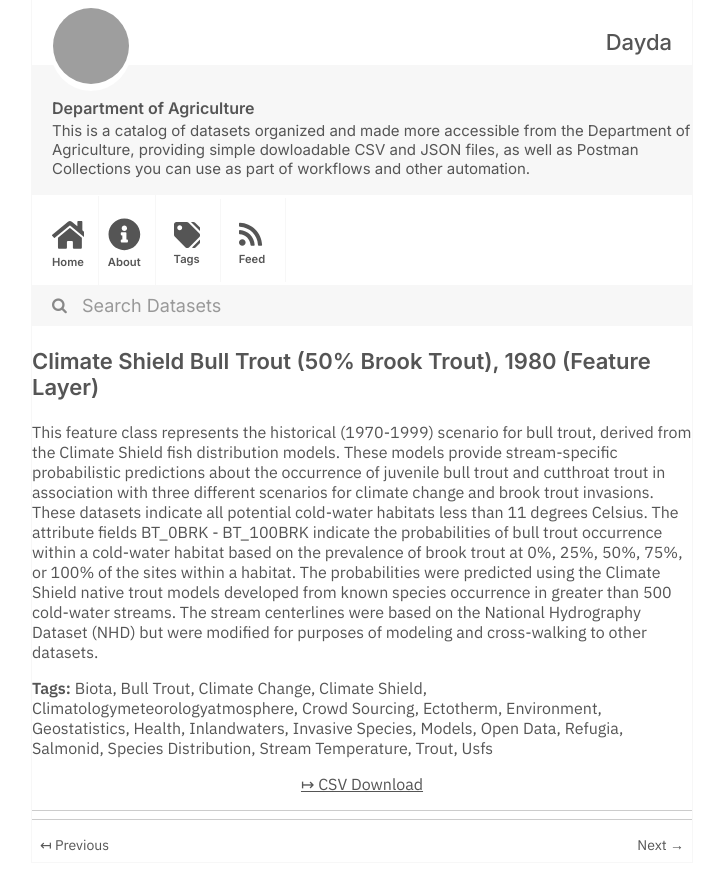
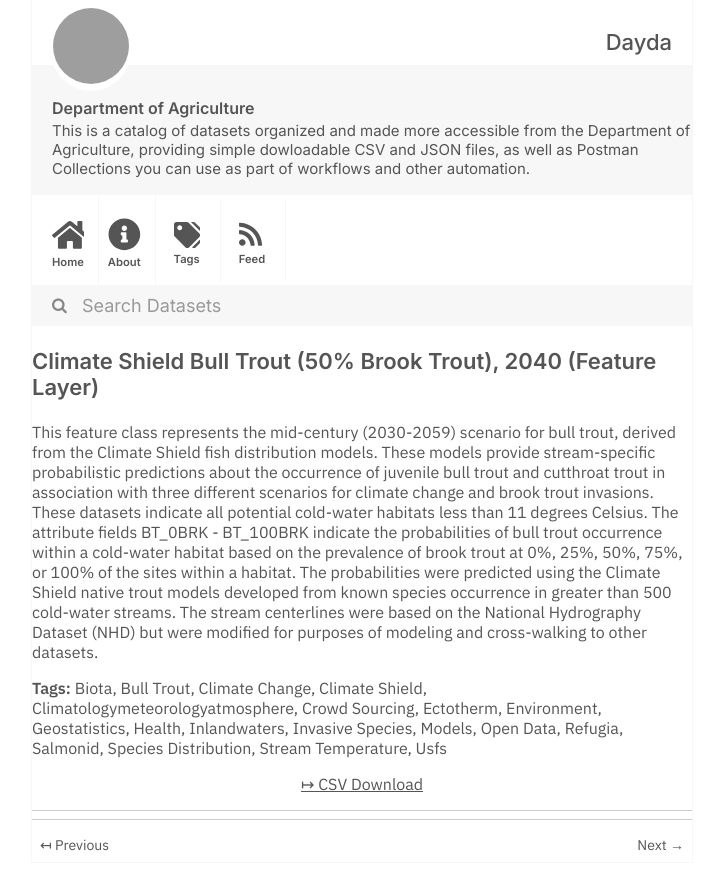
Before and after one commit to dayda-entities/department-of-agriculture, a Jekyll site: the page built from _posts/2020-12-03-climate-shield-bull-trout-50-b.md, in a window 1280 px wide, cut to the strip 0-890 px from the top of the page. Shown: the whole strip, without its empty margins (278-1001 px from the left). Built offline with Jekyll 4.4.1, drawn with Linux system fonts in a browser that asks for light colours; grey boxes are pictures that could not be loaded.

```diff
--- a/_posts/2020-12-03-climate-shield-bull-trout-50-b.md
+++ b/_posts/2020-12-03-climate-shield-bull-trout-50-b.md
@@ -1,7 +1,7 @@
 ---
-title: 'Climate Shield Bull Trout (50% Brook Trout), 1980 (Feature Layer)'
-created: '2020-12-03T20:26:23.421718'
-modified: '2020-12-03T20:26:23.421725'
+title: 'Climate Shield Bull Trout (50% Brook Trout), 2040 (Feature Layer)'
+created: '2020-12-03T20:26:23.642874'
+modified: '2021-05-14T15:12:04.977905'
 state: active
 type: dataset
 tags:
@@ -23,13 +23,12 @@ tags:
   - Salmonid
   - Species Distribution
   - Stream Temperature
-  - Trout
   - Usfs
 groups: []
 csv_url: >-
-  https://data-usfs.hub.arcgis.com/datasets/e130db680c564d3387f8fd3ace7cd62e_3.csv?outSR=%7B%22latestWkid%22%3A4269%2C%22wkid%22%3A4269%7D
+  https://data-usfs.hub.arcgis.com/datasets/0c0cddbd54f64e9190ad521dfd9c8a33_4.csv?outSR=%7B%22latestWkid%22%3A4269%2C%22wkid%22%3A4269%7D
 json_url: ''
 layout: post
 
 ---
-This feature class represents the historical (1970-1999) scenario for bull trout, derived from the Climate Shield fish distribution models. These models provide stream-specific probabilistic predictions about the occurrence of juvenile bull trout and cutthroat trout in association with three different scenarios for climate change and brook trout invasions. These datasets indicate all potential cold-water habitats less than 11 degrees Celsius. The attribute fields BT_0BRK - BT_100BRK indicate the probabilities of bull trout occurrence within a cold-water habitat based on the prevalence of brook trout at 0%, 25%, 50%, 75%, or 100% of the sites within a habitat. The probabilities were predicted using the Climate Shield native trout models developed from known species occurrence in greater than 500 cold-water streams. The stream centerlines were based on the National Hydrography Dataset (NHD) but were modified for purposes of modeling and cross-walking to other datasets.
+This feature class represents the mid-century (2030-2059) scenario for bull trout, derived from the Climate Shield fish distribution models. These models provide stream-specific probabilistic predictions about the occurrence of juvenile bull trout and cutthroat trout in association with three different scenarios for climate change and brook trout invasions. These datasets indicate all potential cold-water habitats less than 11 degrees Celsius. The attribute fields BT_0BRK - BT_100BRK indicate the probabilities of bull trout occurrence within a cold-water habitat based on the prevalence of brook trout at 0%, 25%, 50%, 75%, or 100% of the sites within a habitat. The probabilities were predicted using the Climate Shield native trout models developed from known species occurrence in greater than 500 cold-water streams. The stream centerlines were based on the National Hydrography Dataset (NHD) but were modified for purposes of modeling and cross-walking to other datasets.
```
